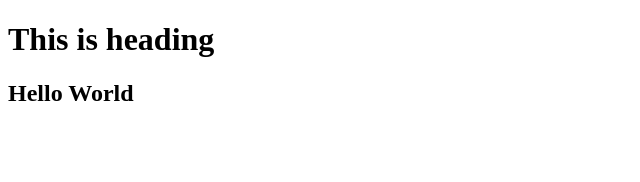
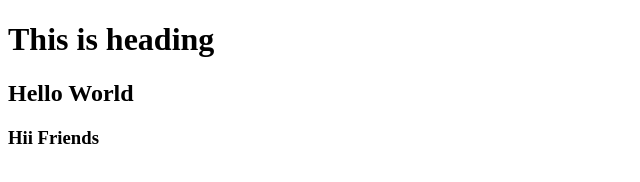
Before and after one commit to shreekaribhat/shree, a plain HTML site: page index.html in a window 1280 px wide. Shown: the whole page, without its empty margins (0-640 px from the left). Drawn offline with Linux system fonts and the light colour scheme.

Commit message:
Changing H3

```diff
--- a/index.html
+++ b/index.html
@@ -9,5 +9,6 @@
 <body>
     <h1>This is heading</h1>
     <h2>Hello World</h2>
+    <h3>Hii Friends</h3>
 </body>
 </html>
```
